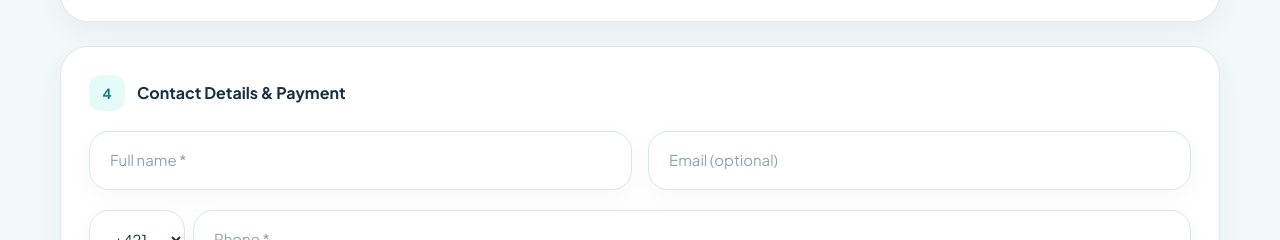
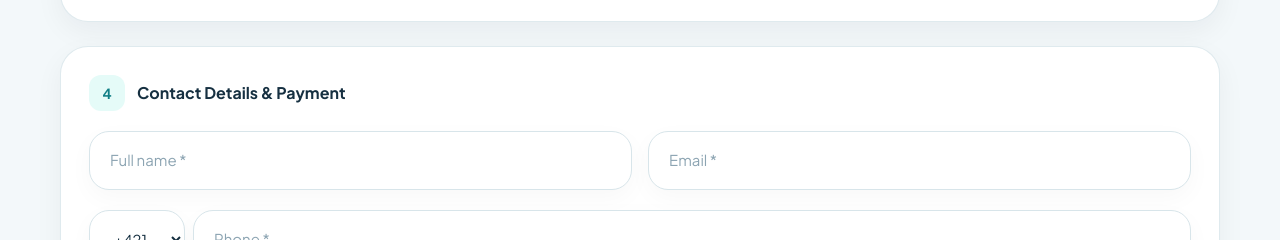
Before and after one commit to munawaryar786/project, a Next.js app: page /book in a window 1280 px wide. Shown: the part 1650-1890 px from the top of the page. Built offline with nearby package versions, Linux system fonts and the light colour scheme.

Commit message:
Require email for Stripe payments

```diff
--- a/components/booking/BookingForm.tsx
+++ b/components/booking/BookingForm.tsx
@@ -31,6 +31,10 @@ function isRecord(value: unknown): value is JsonRecord {
 
 function readError(data: unknown, fallback: string) {
   return isRecord(data) && typeof data.error === "string" ? data.error : fallback;
+}
+
+function isValidEmail(email: string) {
+  return /^[^\s@]+@[^\s@]+\.[^\s@]+$/.test(email);
 }
 
 export default function BookingForm({
@@ -259,6 +263,8 @@ useEffect(() => {
   };
 
   const validateForm = () => {
+    const trimmedEmail = customerEmail.trim();
+
     if (pickupAddress.trim().length < 3) return "Pickup address is required.";
     if (dropoffAddress.trim().length < 3) return "Drop-off address is required.";
    if (rideMode === "schedule") {
@@ -267,6 +273,8 @@ useEffect(() => {
   if (scheduledDate < today) return "Past date is not allowed.";
 }
     if (customerName.trim().length < 2) return "Customer name is required.";
+    if (!trimmedEmail) return "Customer email is required.";
+    if (!isValidEmail(trimmedEmail)) return "Valid email address is required.";
     if (customerPhone.trim().length < 6) return "Valid phone number is required.";
     if (passengers > 6) return "Maximum 6 passengers allowed.";
     if (passengers >= 6 && luggage !== "none") {
@@ -291,6 +299,7 @@ useEffect(() => {
     setLoading(true);
 
     try {
+      const trimmedEmail = customerEmail.trim();
       const resolvedPickupCoords =
         pickupCoords || (await resolveAddressCoords(pickupAddress));
       const resolvedDropoffCoords =
@@ -323,7 +332,7 @@ scheduledTime:
           airline: airline.trim() || null,
           waitAndGreet,
           customerName: customerName.trim(),
-          customerEmail: customerEmail.trim() || null,
+          customerEmail: trimmedEmail,
           customerPhone: customerPhone.trim(),
           customerPhoneCode: phoneCode,
           languagePref,
@@ -872,8 +881,9 @@ onChange={(e) => {
                 type="email"
                 value={customerEmail}
                 onChange={(e) => setCustomerEmail(e.target.value)}
-                placeholder={t("booking.email")}
+                placeholder={`${t("booking.email")} *`}
                 className="input"
+                required
               />
             </div>
 
--- a/lib/i18n/translations/de.ts
+++ b/lib/i18n/translations/de.ts
@@ -126,7 +126,7 @@ const de = {
   "booking.contactDetails": "Kontaktdaten",
   "booking.name": "Vollständiger Name",
   "booking.phone": "Telefon",
-  "booking.email": "E-Mail (optional)",
+  "booking.email": "E-Mail",
   "booking.language": "Bevorzugte Sprache",
   "booking.notes": "Besondere Hinweise",
   "booking.notesPlaceholder": "Was sollte der Fahrer wissen...",
--- a/lib/i18n/translations/en.ts
+++ b/lib/i18n/translations/en.ts
@@ -133,7 +133,7 @@ const en = {
   "booking.contactDetails": "Contact Details",
   "booking.name": "Full name",
   "booking.phone": "Phone",
-  "booking.email": "Email (optional)",
+  "booking.email": "Email",
   "booking.language": "Preferred language",
   "booking.notes": "Special notes",
   "booking.notesPlaceholder": "Anything the driver should know...",
--- a/lib/i18n/translations/sk.ts
+++ b/lib/i18n/translations/sk.ts
@@ -133,7 +133,7 @@ const sk = {
   "booking.contactDetails": "Kontaktné údaje",
   "booking.name": "Meno a priezvisko",
   "booking.phone": "Telefón",
-  "booking.email": "Email (nepovinné)",
+  "booking.email": "Email",
   "booking.language": "Preferovaný jazyk",
   "booking.notes": "Špeciálne poznámky",
   "booking.notesPlaceholder": "Niečo, čo by mal vodič vedieť...",
--- a/lib/i18n/translations/uk.ts
+++ b/lib/i18n/translations/uk.ts
@@ -126,7 +126,7 @@ const uk = {
   "booking.contactDetails": "Контактні дані",
   "booking.name": "Повне ім'я",
   "booking.phone": "Телефон",
-  "booking.email": "Email (необов'язково)",
+  "booking.email": "Email",
   "booking.language": "Бажана мова",
   "booking.notes": "Спеціальні примітки",
   "booking.notesPlaceholder": "Що водій повинен знати...",
```
